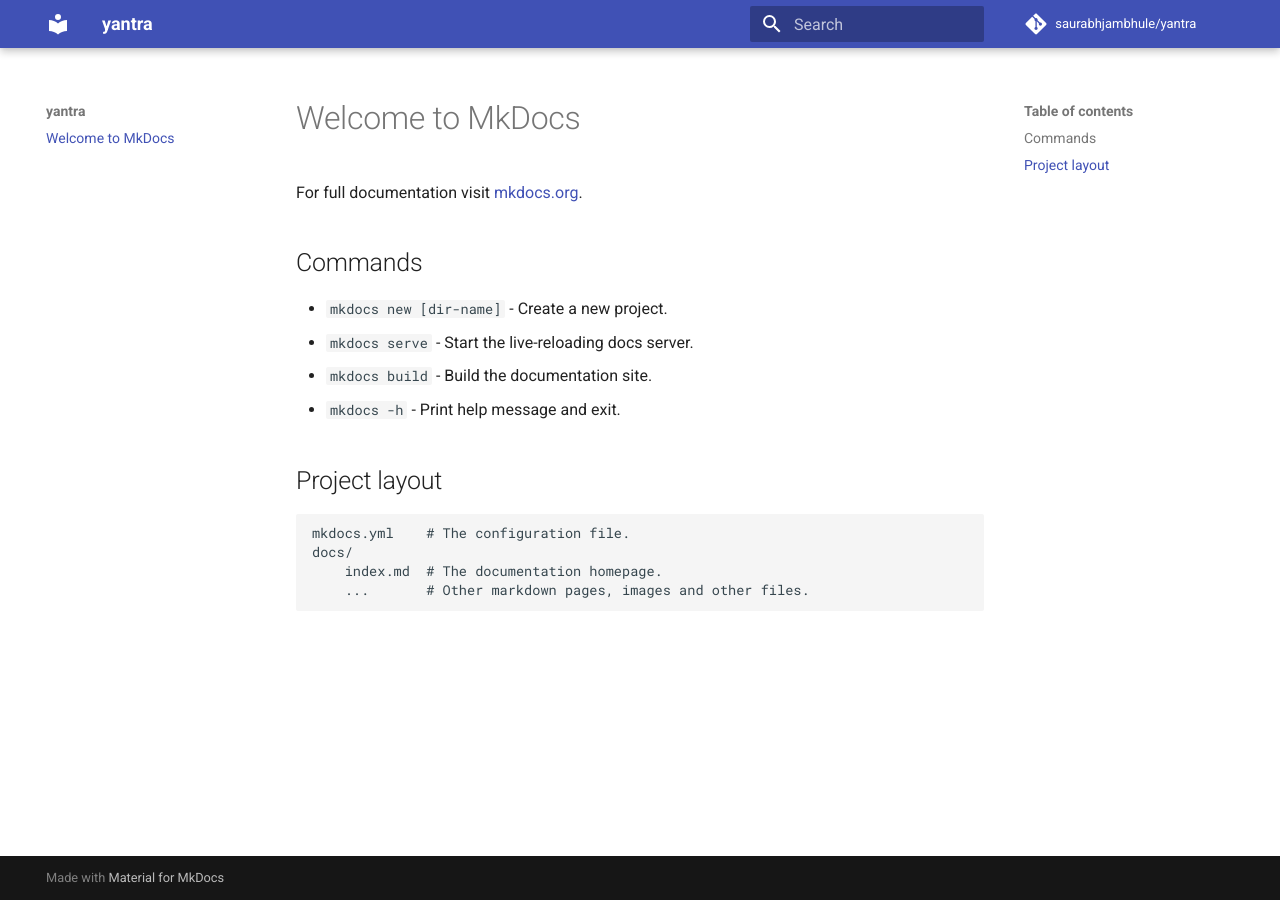
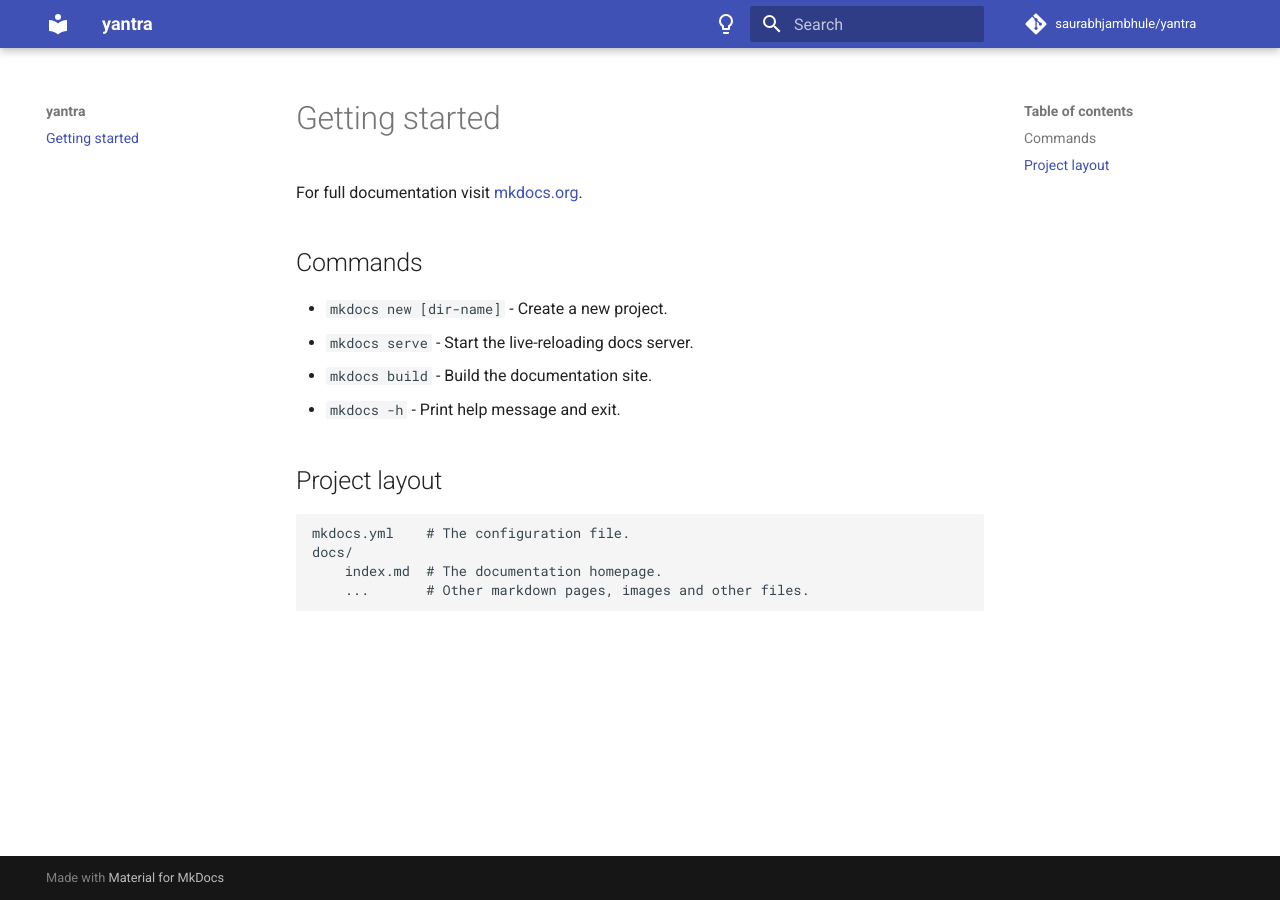
Before and after one commit to saurabhjambhule/yantra, an MkDocs documentation site: the page built from docs/docs/index.md, in a window 1280 px wide. Built offline with MkDocs 1.6.1 and Material for MkDocs 9.7.7, drawn with Linux system fonts in a browser that asks for light colours; comment, search, counter and statistics services are not loaded.

Commit message:
update theme

```diff
--- a/docs/docs/index.md
+++ b/docs/docs/index.md
@@ -1,4 +1,4 @@
-# Welcome to MkDocs
+# Getting started
 
 For full documentation visit [mkdocs.org](https://www.mkdocs.org).
 
--- a/docs/mkdocs.yml
+++ b/docs/mkdocs.yml
@@ -7,3 +7,21 @@
 
 theme:
   name: material
+  language: en
+  include_search_page: false
+  search_index_only: true
+  features:
+    - navigation.indexes
+  palette:
+    - media: "(prefers-color-scheme: light)"  # Light mode
+      scheme: default
+      toggle:
+        icon: material/lightbulb-outline
+        name: Switch to light mode
+    - media: "(prefers-color-scheme: dark)"  # Dark mode
+      scheme: slate
+      primary: light blue
+      accent: indigo
+      toggle:
+        icon: material/lightbulb
+        name: Switch to dark mode
```
Also changed, not shown: 1 other file.
